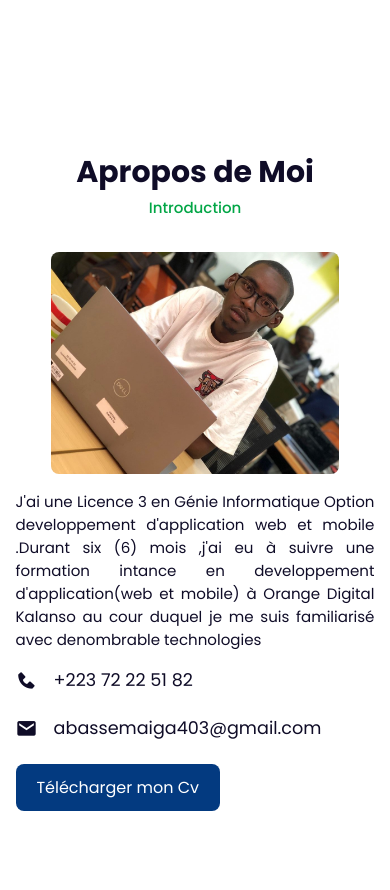
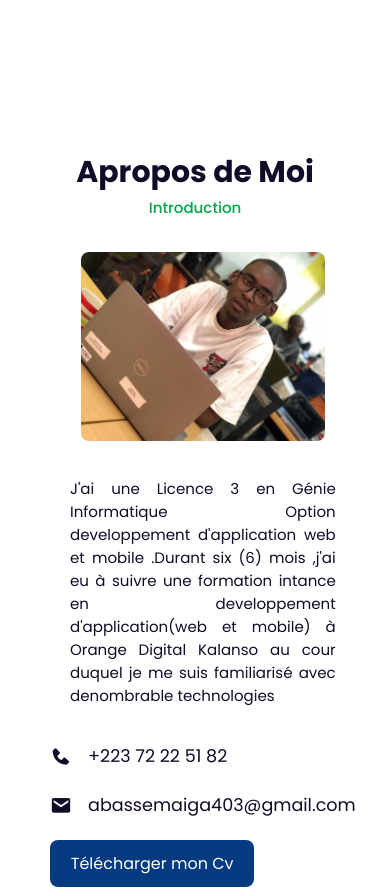
Before and after one commit to RootAba/mon_portfolio, a plain HTML site: page index.html in a window 390 px wide. Shown: the part 744-1634 px from the top of the page. Drawn offline with nearby package versions, Linux system fonts and the light colour scheme.

Commit message:
deuxieme

```diff
--- a/css/style.css
+++ b/css/style.css
@@ -483,6 +483,9 @@ form textarea {
   .contact-button{
     margin-left: 25%;
   }
+  section {
+    padding: 50px 4%;
+  }
 }
 @media (max-width: 340px) {
   :root {
@@ -511,4 +514,33 @@ form textarea {
   .contact-button{
     margin-left: 25%;
   }
+
+  section {
+    padding: 50px 4%;
+  }
 }
+@media (max-width: 400px) {
+  :root {
+    --big-font: 1.7rem;
+    --medium-font: 1.1rem;
+  }
+  section {
+    padding: 50px;
+  }
+  .about-text p {
+  font-size: var(--p-font);
+  font-weight: 400;
+  text-align: justify;
+  padding: 20px;
+}
+}
+
+@media (max-width: 600px) {
+  :root {
+    --big-font: 1.7rem;
+    --medium-font: 1.1rem;
+  }
+  section {
+    padding: 50px;
+  }
+}
```
